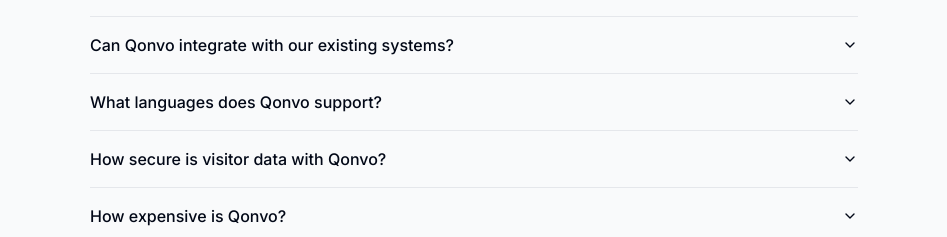
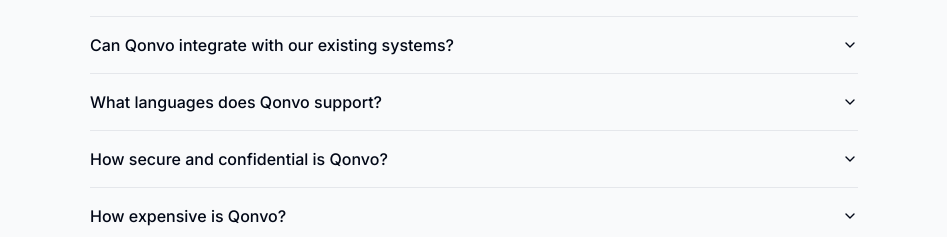
Before and after one commit to Terriously/qonvo, a React (Vite) app: page / in a window 1280 px wide. Shown: the part 2948-3185 px from the top of the page, without its empty margins (166-1113 px from the left). Built offline with nearby package versions, Linux system fonts and the light colour scheme.

Commit message:
Rename FAQ question
Renamed "How secure is visitor data with Qonvo?" to "How secure and confidential?" in the FAQ component.

```diff
--- a/src/components/FAQ.tsx
+++ b/src/components/FAQ.tsx
@@ -1,3 +1,4 @@
+
 import {
   Accordion,
   AccordionContent,
@@ -19,7 +20,7 @@ const faqs = [
     answer: "Qonvo supports multiple languages including English, Spanish, French, German, and Chinese, with more languages being added regularly."
   },
   {
-    question: "How secure is visitor data with Qonvo?",
+    question: "How secure and confidential is Qonvo?",
     answer: "We implement enterprise-grade security measures including end-to-end encryption, secure data storage, and regular security audits to protect all visitor data."
   },
   {
```
